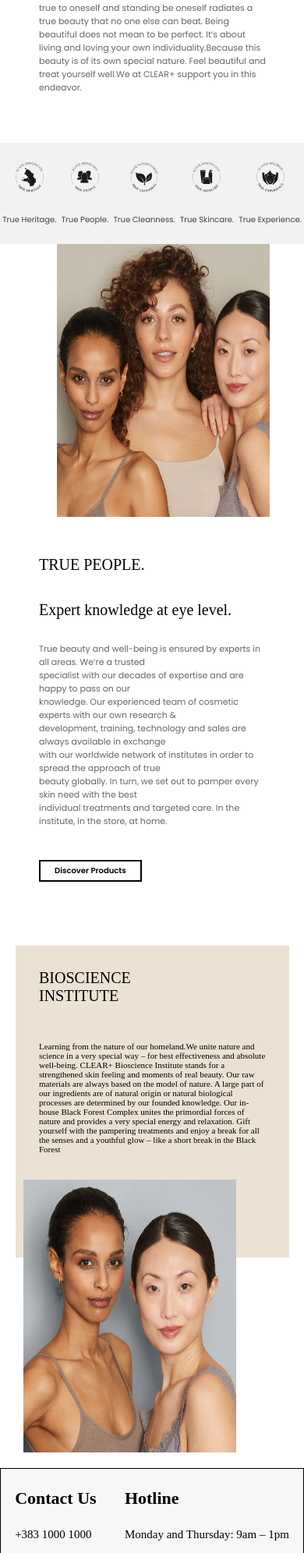
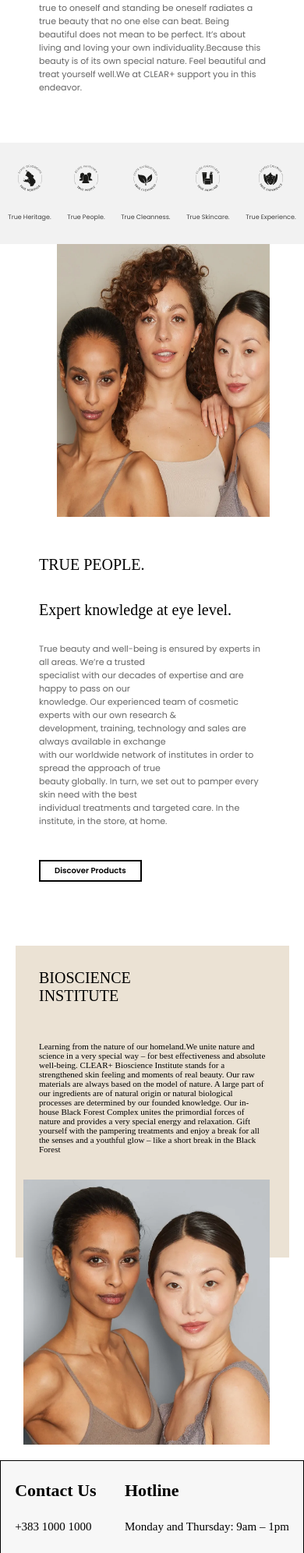
Before and after one commit to blerinakuka/web, a PHP site: page /about.html in a window 390 px wide. Shown: the part 723-2715 px from the top of the page at 78% size. Run offline with PHP 8.4, Linux system fonts and the light colour scheme.

Commit message:
update on all

```diff
--- a/about.html
+++ b/about.html
@@ -16,7 +16,7 @@
           <li><a href ="index.html">Home</a></li>
           <li><a href ="about.html">About us</a></li>
           <li><a href ="shop.html">Products</a></li>
-          <li><a href ="contact.html">Contact us</a></li>
+
 
             <button type="button"><a href=login.html>Login</a></button>
 
@@ -153,6 +153,7 @@
             <li><a href="index.html">Home</a></li>
             <li><a href="about.html">About Us</a></li>
             <li><a href="shop.html">Products</a></li>
+            <li><a href ="contact.html">Contact us</a></li>
           </ul>
         </div>
         <div class="footer-col">
--- a/contact.html
+++ b/contact.html
@@ -16,7 +16,7 @@
             <li><a href ="index.html">Home</a></li>
             <li><a href ="about.html">About us</a></li>
             <li><a href ="shop.html">Products</a></li>
-            <li><a href ="contact.html">Contact us</a></li>
+
 
             <button type="button"><a href=login.html>Login</a></button>
 
@@ -56,6 +56,7 @@
           <li><a href="index.html">Home</a></li>
           <li><a href="about.html">About Us</a></li>
           <li><a href="shop.html">Products</a></li>
+          <li><a href ="contact.html">Contact us</a></li>
         </ul>
       </div>
       <div class="footer-col">
--- a/css/aboutus.css
+++ b/css/aboutus.css
@@ -472,13 +472,12 @@
         margin-top: 520px;
     }
     .figurat img{
-        width:40px;
-        height: 40px;
+        width:35px;
+        height: 35px;
     }
     .figurat p{
         padding-top: 20px;
-        font-size: 10px;
-        font-weight: 100;
+        font-size: 8px;
     }
 
  /*skincare*/
@@ -548,41 +547,28 @@
 }
 /*image2*/
 .image{
-    position: relative;
-    width: 100%;
-    height:350px;
+    width: 90%;
+    height:340px;
     margin-top: -100px;
     margin-left: 30px;
     margin-bottom: 20px;
 }
 .image__img{
-    display: block;
-    width:  70%;
-    height: 350px;
-    position: relative;
-}
-.description{
-    color: #000000;
+    width:  90%;
+    height: 340px;
 }
 .image__overlay{
-    position: absolute;
     top: 0;
     left: 0;
-    width: 70%;
+    width: 90%;
     height: 100%;
     padding-left: 20px;
     padding-right: 20px;
     background: rgba(51, 51, 51, 0.6);
     color: #ffffff;
     font-size: 11px;
-    font-family: 'Times New Roman', Times, serif;
-    display: flex;
-    flex-direction: column;
-    align-items: center;
-    justify-content:center;
-    opacity: 0;
-    transition: opacity 0.25s;
 }
+
 
         /*contact*/
         .contact {
@@ -734,7 +720,6 @@
         width: 100%;
         height:530px;
         margin-top: -100px;
-        margin-left: 30px;
         margin-bottom: 20px;
     }
     .image__img{
--- a/css/contact.css
+++ b/css/contact.css
@@ -8,6 +8,7 @@
   /*navbar*/
   nav{
       position: sticky;
+      width: 100%;
       display: flex;
       background-color: #ffffff;
       align-items: center;
@@ -60,7 +61,7 @@
   }
 #overlay{
     width:100%;
-    height:700px;
+    height:900px;
     font-family: sans-serif;
     background: rgb(205, 172, 150);
     color:rgb(0, 0, 0);
--- a/css/login.css
+++ b/css/login.css
@@ -9,6 +9,7 @@
   /*navbar*/
   nav{
       position: sticky;
+      width: 100%;
       display: flex;
       background-color: #ffffff;
       align-items: center;
@@ -79,12 +80,10 @@
     box-shadow: 0 0 40px 20px rgba(255, 255, 255, 0.26);
   }
   .inner-box{
-    position: relative;
     width:100%;
     height: 100%;
   }
   .card-font{
-  position: absolute;
   width:100%;
   height:100%;
   padding:55px;
@@ -131,7 +130,6 @@
     cursor: pointer;
   }
   .submit-btn{
-    position: relative;
     width:100%;
     background: rgb(0, 0, 0);
     border:1px solid rgb(62, 62, 62);
--- a/css/style.css
+++ b/css/style.css
@@ -9,6 +9,7 @@
     nav{
         position: sticky;
         display: flex;
+        width:100%;
         background-color: #ffffff;
         align-items: center;
         justify-content: space-between;
--- a/faqs.html
+++ b/faqs.html
@@ -17,7 +17,8 @@
           <li><a href ="index.html">Home</a></li>
           <li><a href ="about.html">About us</a></li>
           <li><a href ="shop.html">Products</a></li>
-          <li><a href ="faqs.html">FAQs</a></li>
+          <li><a href ="contact.html">Contact us</a></li>
+
           <button type="button"><a href=login.html>Login</a></button>
 
       </ul>
@@ -122,6 +123,7 @@
           <li><a href="index.html">Home</a></li>
           <li><a href="about.html">About Us</a></li>
           <li><a href="shop.html">Products</a></li>
+          <li><a href ="faqs.html">FAQs</a></li>
         </ul>
       </div>
       <div class="footer-col">
--- a/index.html
+++ b/index.html
@@ -16,7 +16,7 @@
             <li><a href ="index.html">Home</a></li>
             <li><a href ="about.html">About us</a></li>
             <li><a href ="shop.html">Products</a></li>
-            <li><a href ="contact.html">Contact us</a></li>
+
 
             <button type="button"><a href=login.html>Login</a></button>
 
@@ -103,6 +103,7 @@
             <li><a href="index.html">Home</a></li>
             <li><a href="about.html">About Us</a></li>
             <li><a href="shop.html">Products</a></li>
+            <li><a href ="contact.html">Contact us</a></li>
           </ul>
         </div>
         <div class="footer-col">
--- a/login.html
+++ b/login.html
@@ -16,7 +16,7 @@
         <li><a href ="index.html">Home</a></li>
         <li><a href ="about.html">About us</a></li>
         <li><a href ="shop.html">Products</a></li>
-        <li><a href ="contact.html">Contact us</a></li>
+
 
           <button type="button"><a href=login.html>Login</a></button>
 
@@ -62,6 +62,7 @@
           <li><a href="index.html">Home</a></li>
           <li><a href="about.html">About Us</a></li>
           <li><a href="shop.html">Products</a></li>
+          <li><a href ="contact.html">Contact us</a></li>
         </ul>
       </div>
       <div class="footer-col">
--- a/register.html
+++ b/register.html
@@ -17,7 +17,7 @@
         <li><a href ="index.html">Home</a></li>
         <li><a href ="about.html">About us</a></li>
         <li><a href ="shop.html">Products</a></li>
-        <li><a href ="contact.html">Contact us</a></li>
+
 
           <button type="button"><a href=login.html>Login</a></button>
 
@@ -71,6 +71,7 @@
           <li><a href="index.html">Home</a></li>
           <li><a href="about.html">About Us</a></li>
           <li><a href="shop.html">Products</a></li>
+          <li><a href ="contact.html">Contact us</a></li>
         </ul>
       </div>
       <div class="footer-col">
--- a/shop.html
+++ b/shop.html
@@ -17,7 +17,7 @@
           <li><a href ="index.html">Home</a></li>
           <li><a href ="about.html">About us</a></li>
           <li><a href ="shop.html">Products</a></li>
-          <li><a href ="contact.html">Contact us</a></li>
+
 
             <button type="button"><a href=login.html>Login</a></button>
 
@@ -25,7 +25,7 @@
     </nav>
   </header>
 
-  <section>
+  <section class="thenjaa">
     <div class="thenja">
         <h1>Proven Results. Clean Ingredients.<br></h1>
 
@@ -136,6 +136,7 @@
             <li><a href="index.html">Home</a></li>
             <li><a href="about.html">About Us</a></li>
             <li><a href="shop.html">Products</a></li>
+            <li><a href ="contact.html">Contact us</a></li>
           </ul>
         </div>
         <div class="footer-col">
```
Also changed, not shown: css/shop.css (+8 -0 lines).
